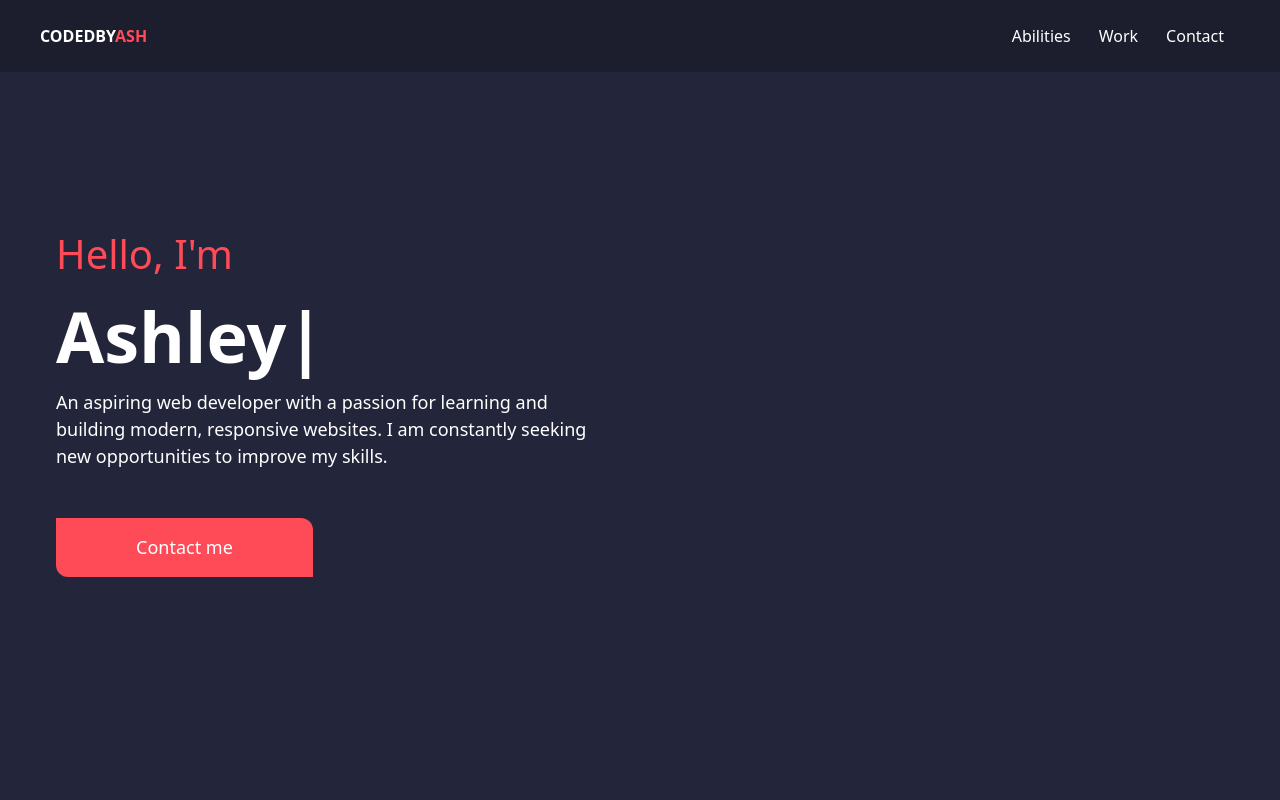
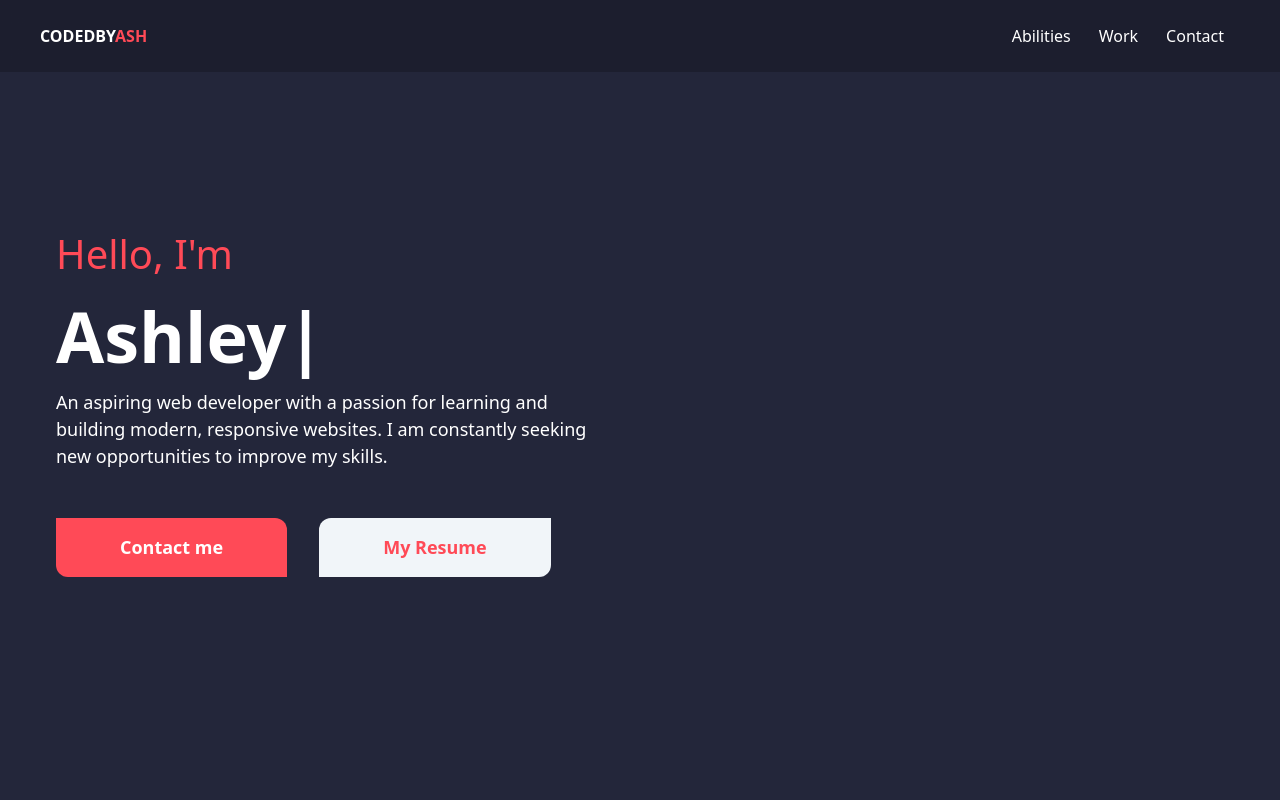
Before and after one commit to Ashley06Williams/My-portfolio, a Next.js app: page / in a window 1280 px wide. Shown: the top 800 px of the page. Built offline with nearby package versions, Linux system fonts and the light colour scheme.

Commit message:
Added Resume

```diff
--- a/src/components/hero-section.tsx
+++ b/src/components/hero-section.tsx
@@ -1,5 +1,6 @@
 "use client";
 
+import Link from "next/link";
 import React from "react";
 import { TypeAnimation } from "react-type-animation";
 
@@ -31,12 +32,24 @@ export default function HeroSection({ setModal, modal }: PopupProps) {
         modern, responsive websites. I am constantly seeking new opportunities
         to improve my skills.
       </p>
-      <button
-        className="bg-red p-2 md:p-4 px-14 md:px-20 text-white hover:bg-red-light rounded-tr-xl rounded-bl-xl text-[14px] md:text-[18px]"
-        onClick={() => setModal(!modal)}
-      >
-        Contact me
-      </button>
+      <div className="flex flex-col md:flex-row gap-y-6 md:space-x-8">
+        <button
+          className="bg-red p-2 md:p-4 px-14 md:px-16 text-white hover:bg-red-light rounded-tr-xl rounded-bl-xl text-[14px] md:text-[18px] font-semibold"
+          onClick={() => setModal(!modal)}
+        >
+          Contact me
+        </button>
+        <button
+          onClick={(e) => {
+            e.preventDefault();
+          }}
+          className="bg-slate-100 text-red hover:bg-slate-300 p-2 md:p-4 px-14 md:px-16 rounded-tl-xl rounded-br-xl text-[14px] md:text-[18px] font-semibold"
+        >
+          <Link rel="noopener noreferrer" target="_blank" href="/My Resume.pdf">
+            My Resume
+          </Link>
+        </button>
+      </div>
     </div>
     // </div>
   );
```
Also changed, not shown: 1 other file (tests, documents, lock files or other folders).
